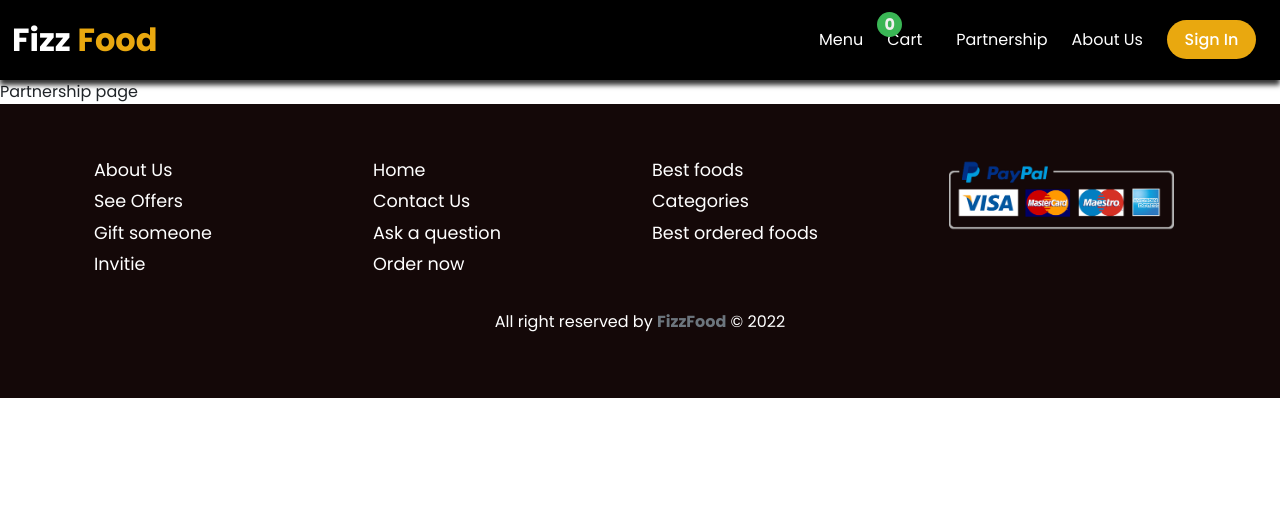
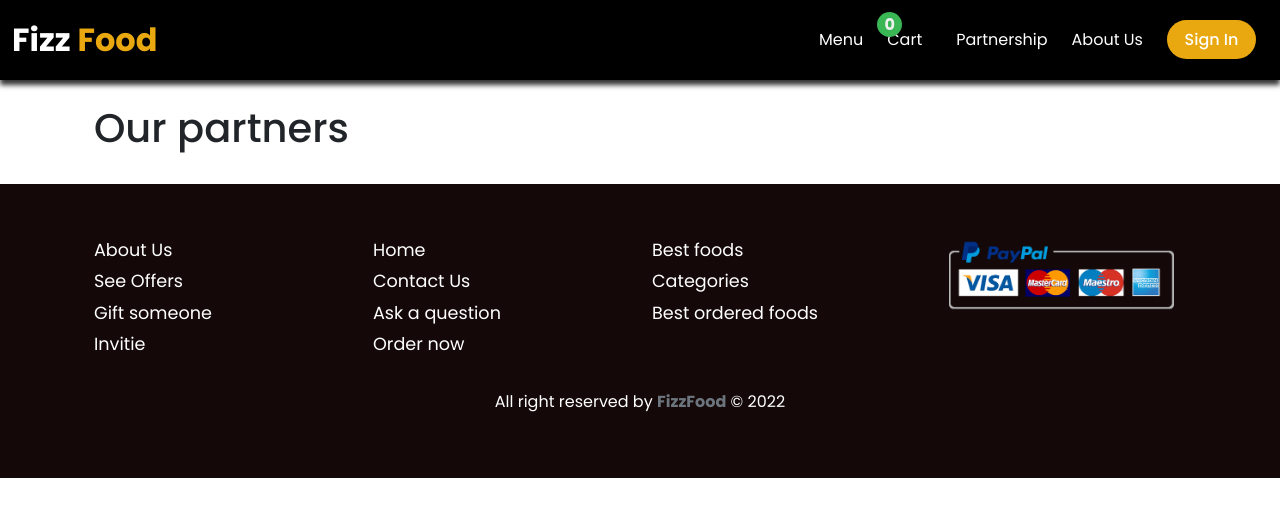
Before and after one commit to MonirSaikat/fizz-food, a React (Create React App) app: page /partnership in a window 1280 px wide. Shown: the top 516 px of the page. Built offline with nearby package versions, Linux system fonts and the light colour scheme; no server answers.

Commit message:
basic setup

```diff
--- a/src/pages/PartnerShip.jsx
+++ b/src/pages/PartnerShip.jsx
@@ -2,8 +2,8 @@ import React from 'react';
 
 const PartnerShip = () => {
   return (
-    <div>
-      Partnership page
+    <div className='partnership-page container py-4'>
+      <h1>Our partners</h1>
     </div>
   );
 }
```
